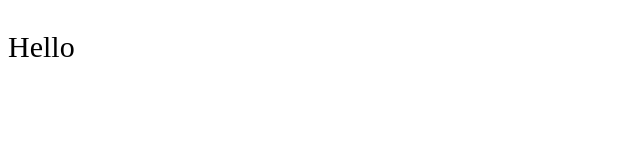
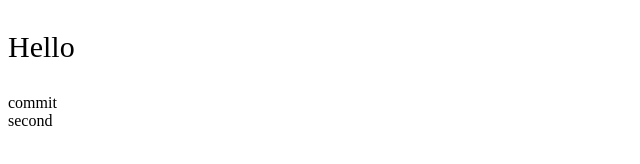
Before and after one commit to alisa71020/01, a plain HTML site: page index.html in a window 1280 px wide. Shown: the full height of the page, 0-640 px from the left. Drawn offline with Linux system fonts and the light colour scheme.

Commit message:
新增commit

```diff
--- a/index.html
+++ b/index.html
@@ -6,6 +6,9 @@
 </head>
 <body>
 <p style="font-size:30px">Hello</p>
-
+<div>
+    commit
+</div>
+second
 </body>
 </html>
```
